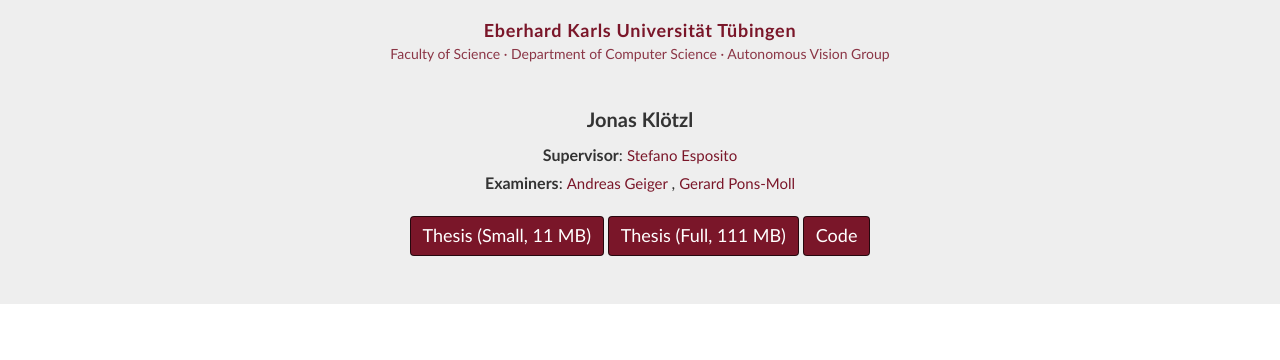
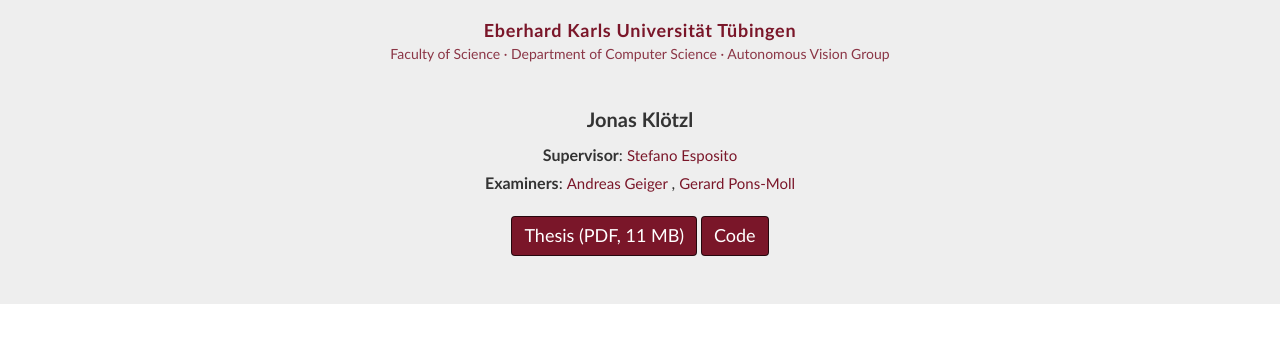
Before and after one commit to jonaskloetzl/MonoPriorsDyGauBench, a plain HTML site: page index.html in a window 1280 px wide. Shown: the part 182-542 px from the top of the page. Drawn offline with nearby package versions, Linux system fonts and the light colour scheme; some packages are replaced by stand-ins of ours; a script that the page names is missing; some icons are missing.

Commit message:
Upload MasterThesis Large

```diff
--- a/index.html
+++ b/index.html
@@ -6,7 +6,7 @@
 <head lang="en">
     <meta http-equiv="Content-Type" content="text/html; charset=UTF-8">
     <meta http-equiv="x-ua-compatible" content="ie=edge">
-    <title>Website for MonoDyGauBench</title>
+    <title>Website for MonoPriorsDyGauBench</title>
     <meta name="description" content="">
     <meta name="viewport" content="width=device-width, initial-scale=1">
     <meta property="og:type" content="website">
@@ -143,14 +143,19 @@
 
             <br>
 
-            <a class="btn btn-primary" style="background-color:#7a1629; border-color:#000000b0;"
+            <!-- <a class="btn btn-primary" style="background-color:#7a1629; border-color:#000000b0;"
                 href="https://1drv.ms/f/c/4dd35d8ee847a247/EpmindtZTxxBiSjYVuaaiuUBr7w3nOzEl6GjrWjmVPuBFw?e=cW5gg1">
                 Thesis (Small, 11 MB)
+            </a> -->
+            <a class="btn btn-primary" style="background-color:#7a1629; border-color:#000000b0;"
+                href="MasterThesisJonasKloetzl_small.pdf" target="_blank" rel="noopener noreferrer"
+                title="Open my Master’s thesis in a new window">
+                Thesis (PDF, 11 MB)
             </a>
-            <a class="btn btn-primary" style="background-color:#7a1629; border-color:#000000b0;"
+            <!-- <a class="btn btn-primary" style="background-color:#7a1629; border-color:#000000b0;"
                 href="https://arxiv.org/abs/2412.04457">
                 Thesis (Full, 111 MB)
-            </a>
+            </a> -->
             <a class="btn btn-primary" style="background-color:#7a1629; border-color:#000000b0;"
                 href="https://github.com/jonaskloetzl/MonoPriorsDyGauBench_code">
                 Code
```
Also changed, not shown: 1 other file.
